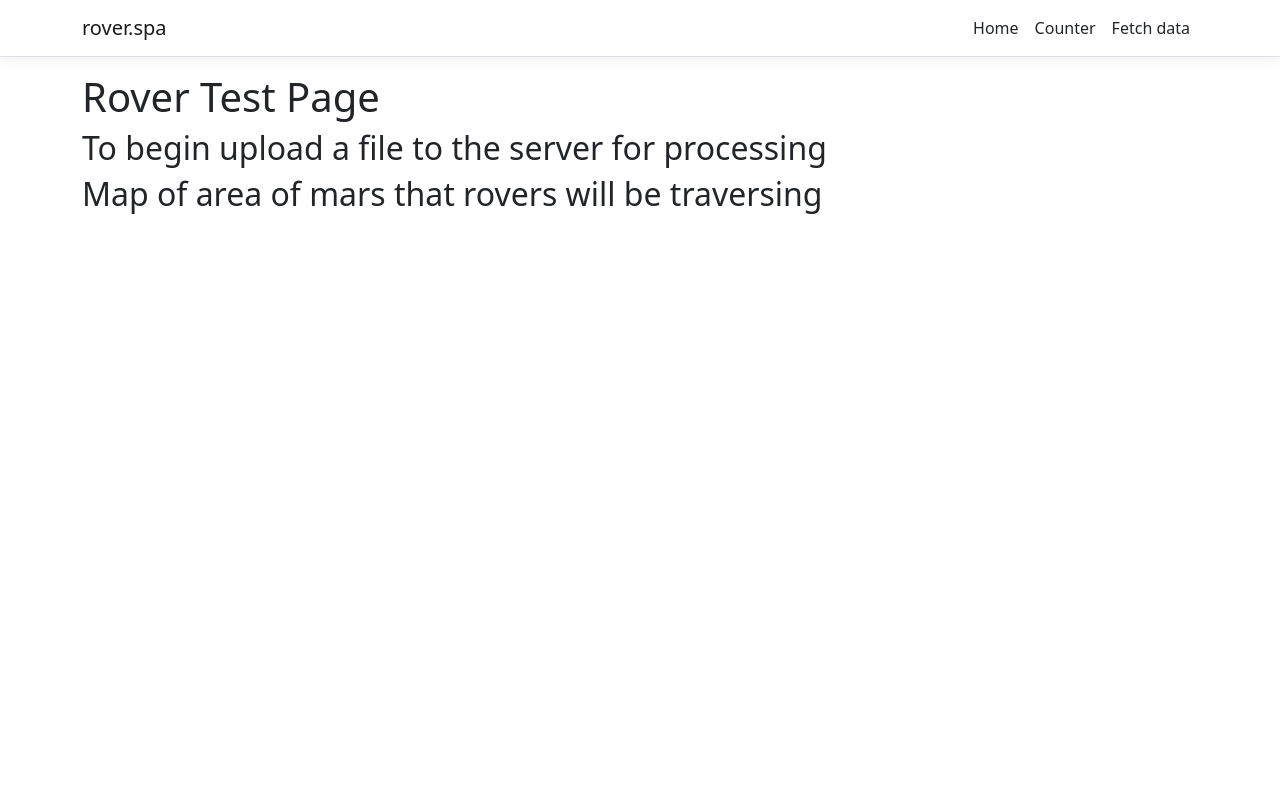
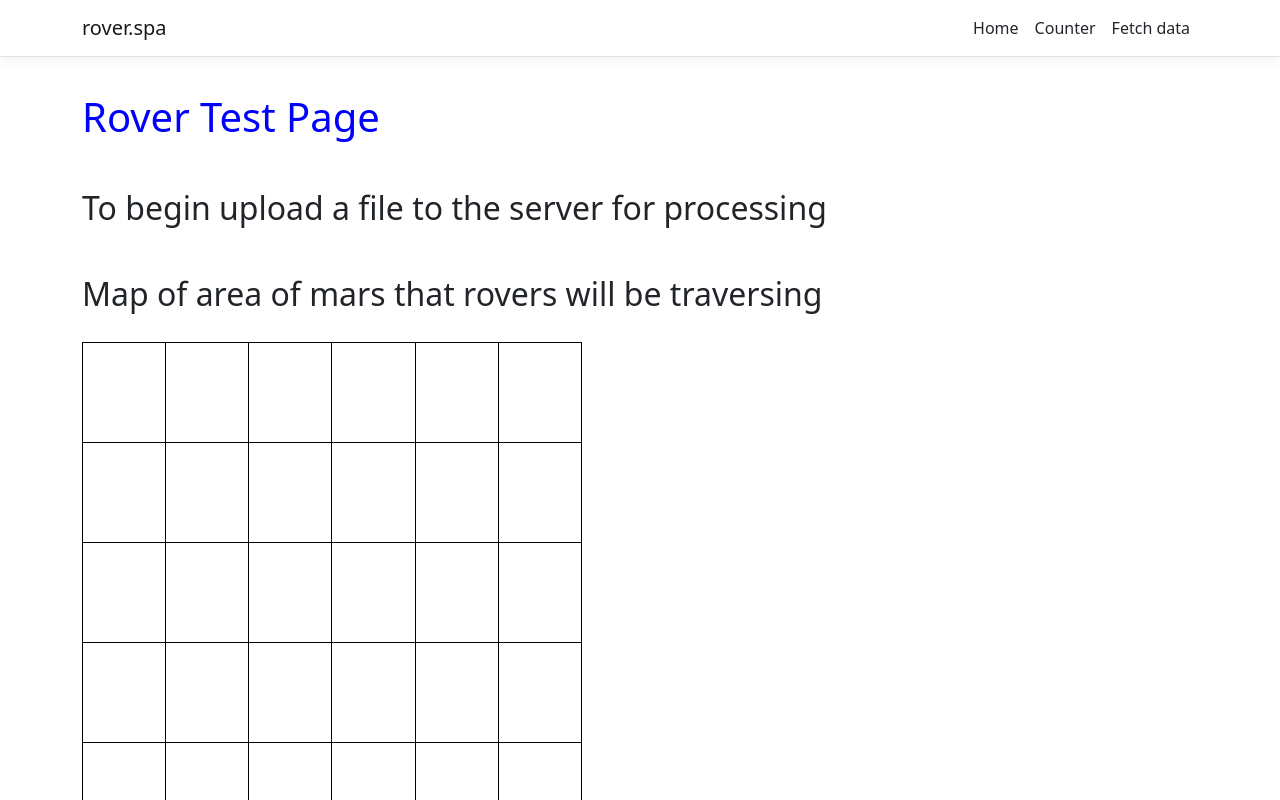
Before and after one commit to bendandoSolo/CambiumTechTest, a React (Create React App) app in the folder rover.spa/ClientApp/: page / in a window 1280 px wide. Shown: the top 800 px of the page. Built offline with nearby package versions, Linux system fonts and the light colour scheme.

Commit message:
created and styled map

```diff
--- a/rover.spa/ClientApp/src/components/MarsMap.js
+++ b/rover.spa/ClientApp/src/components/MarsMap.js
@@ -1,12 +1,44 @@
-import React from 'react';
+import React, { useState } from 'react';
 
 
 
 const MarsMap = () => {
 
+    //create map array from 0,0 to 5,5
+    const initializeEmptyMap = () => {
+        let dataArray = [];
+        for (var y = 0; y < 6; y++) {
+            dataArray[y] = [];
+            for (var x = 0; x < 6; x++) {
+                dataArray[y].push(' ');
+            }
+        }
+        console.log(dataArray);
+        return dataArray;
+    }
+
+    const [mapArray, setMapArray] = useState(initializeEmptyMap());
+
+
+
+
     return (
         <>
             <h2>Map of area of mars that rovers will be traversing</h2>
+            <table>
+                <tbody>
+                    {mapArray.map((row, i) => <tr key={i}>{row.map((x, i2) => <td key={i2}>{row[i]}</td>)}</tr>)}
+                </tbody>
+            </table>
+            <h3>Current Map Data</h3>
+            {mapArray.map(function (item, index) {
+                return (
+                    <div key={index} >
+                        <p > {JSON.stringify(item)} </p>
+                    </div>
+                );
+            })
+            }
         </>
     )
 
--- a/rover.spa/ClientApp/src/custom.css
+++ b/rover.spa/ClientApp/src/custom.css
@@ -12,3 +12,27 @@ code {
   background-color: #1b6ec2;
   border-color: #1861ac;
 }
+
+table {
+    width: 500px;
+    height: 500px;
+}
+
+table, tr, td {
+    border: 1px solid black;
+    border-collapse: collapse;
+}
+
+td {
+    width: 100px !important;
+    height: 100px !important;
+    text-align: center;
+}
+
+h1{
+    color: blue;
+}
+
+h1, h2, h3 {
+    padding: 20px 0;
+}
```
